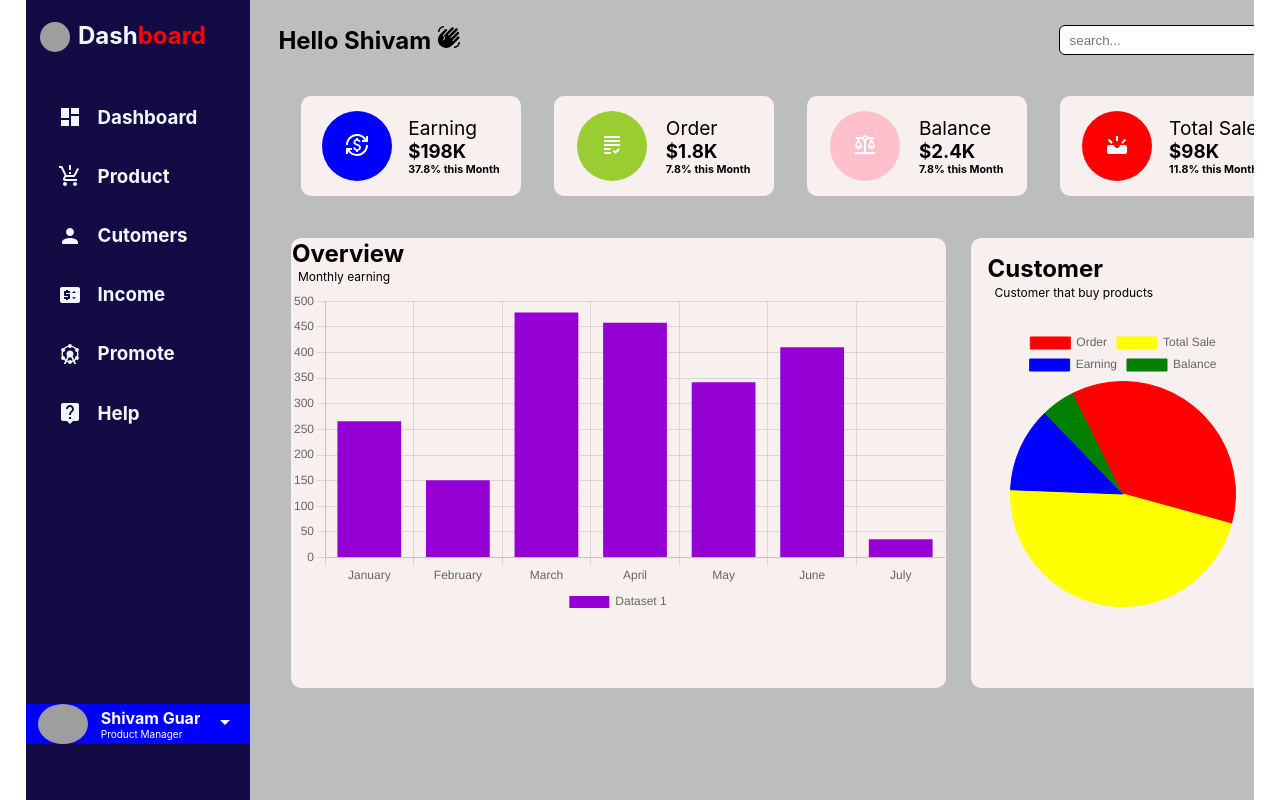
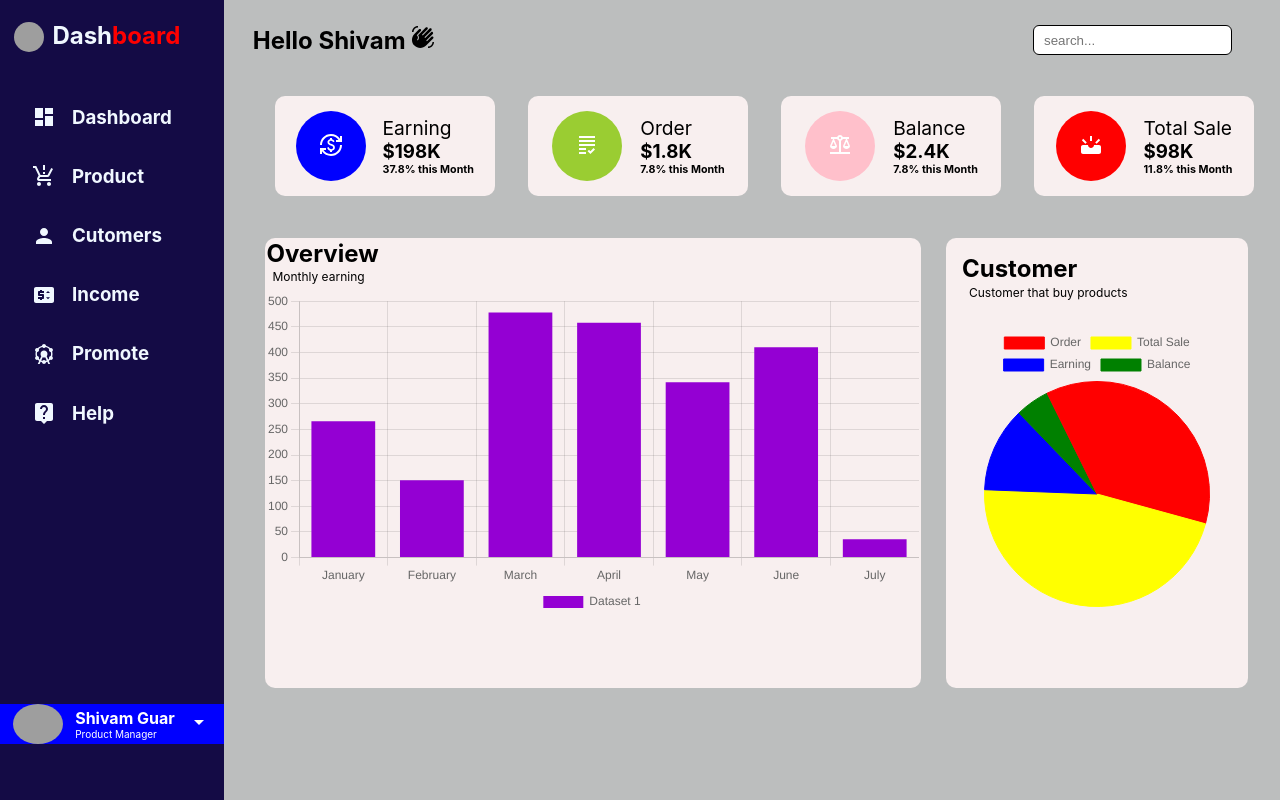
Before and after one commit to Gaurshivam/DashboardApp, a React (Create React App) app: page / in a window 1280 px wide. Built offline with nearby package versions, Linux system fonts and the light colour scheme; grey boxes are pictures that could not be loaded.

Commit message:
Update App.css
wdw

```diff
--- a/src/App.css
+++ b/src/App.css
@@ -11,7 +11,7 @@
 
 .App{
     display: grid;
-    width: 96%;
+    width: 100%;
     background-color: rgb(188, 190, 190);
     margin: 0 auto;
     gap: 1.8rem;
```
